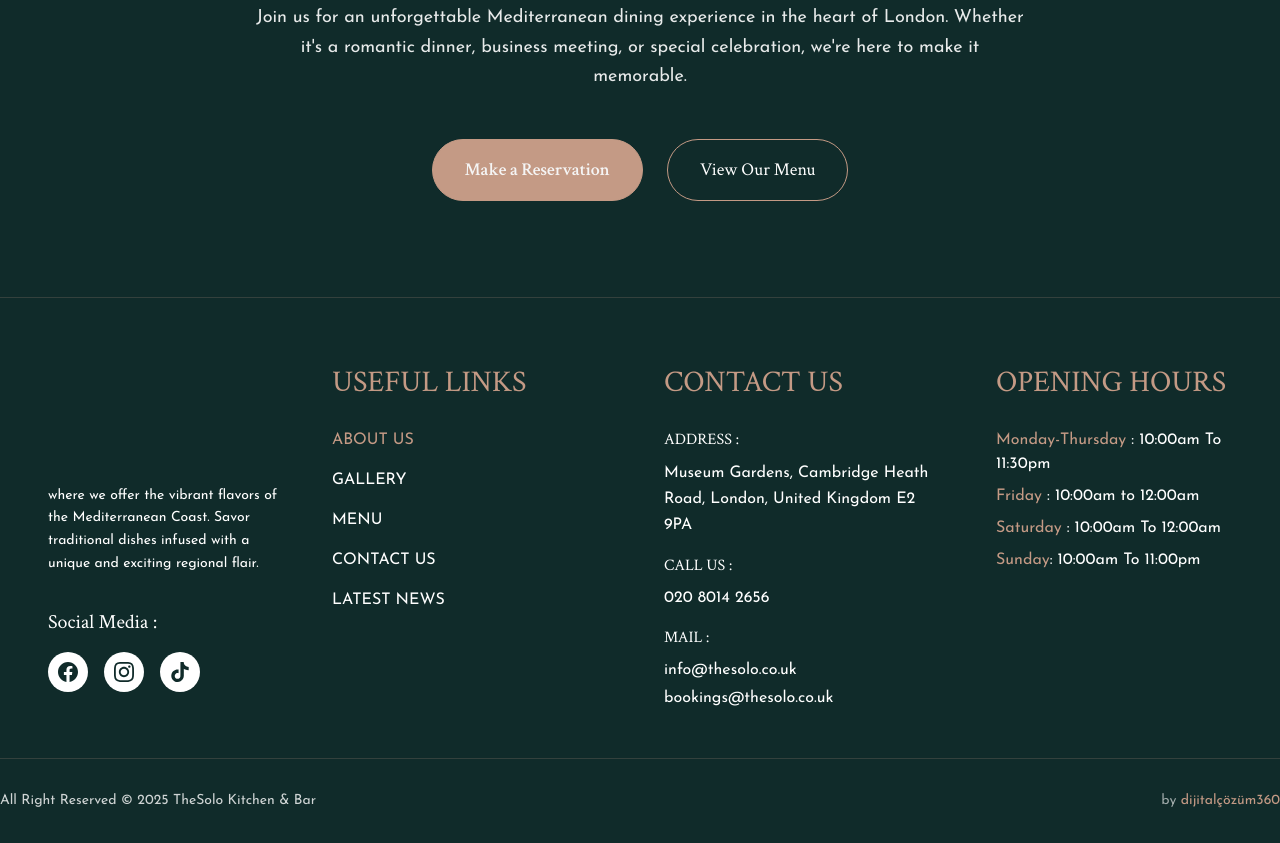
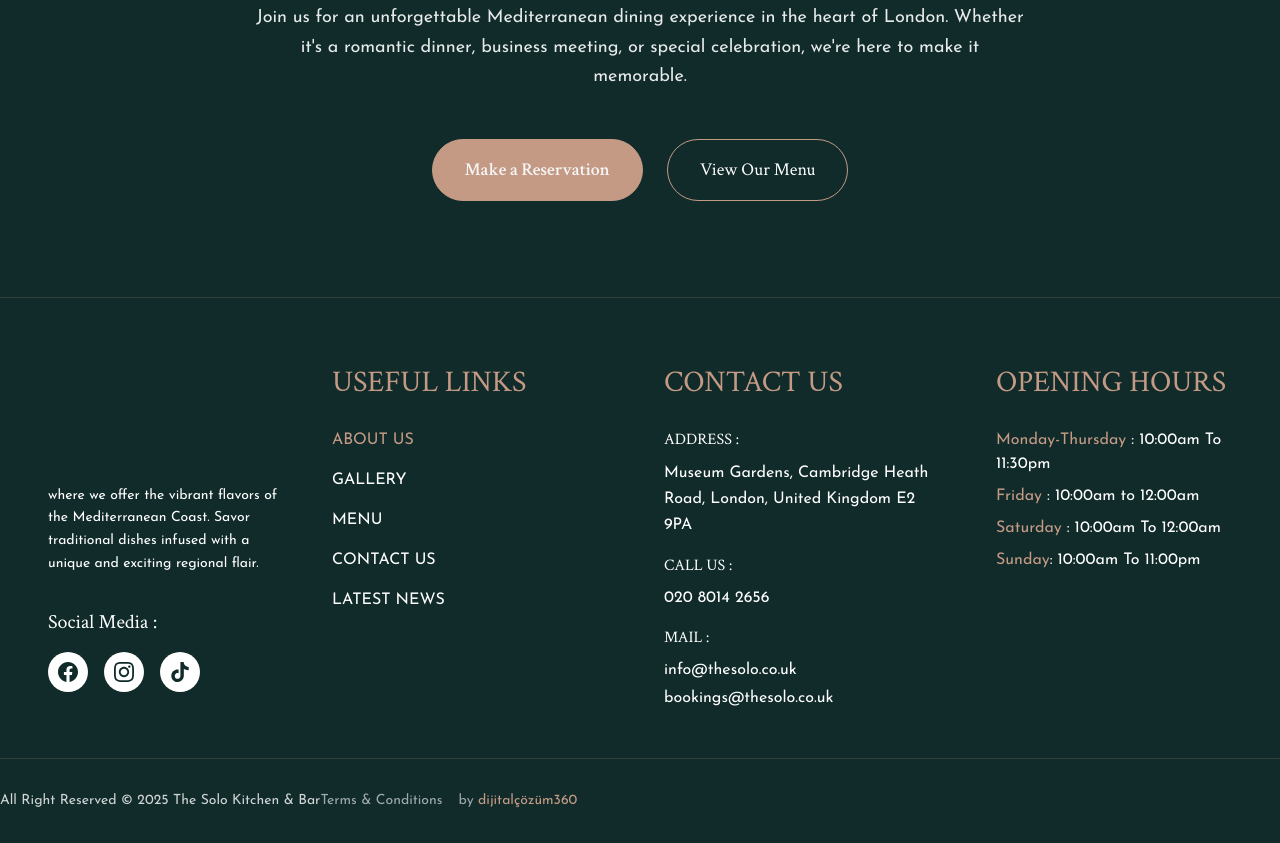
Before and after one commit to thesoloukweb/thesolo, an Astro site: page /about in a window 1280 px wide. Shown: the part 2198-3041 px from the top of the page. Built offline with nearby package versions, Linux system fonts and the light colour scheme; Astro itself is replaced by a stand-in of ours.

Commit message:
Add Terms & Conditions link to footer and fix restaurant name spacing

```diff
--- a/src/components/Footer.astro
+++ b/src/components/Footer.astro
@@ -138,15 +138,20 @@
       <div class="flex flex-col md:flex-row justify-between items-center space-y-3 md:space-y-0 text-center md:text-left">
         <!-- Copyright -->
         <p class="font-crimson text-xs sm:text-sm text-white uppercase">
-          All Right Reserved © 2025 TheSolo Kitchen & Bar
+          All Right Reserved © 2025 The Solo Kitchen & Bar
         </p>
 
-        <!-- Digital Agency Credit -->
-        <div class="flex items-center justify-center md:justify-start">
-          <span class="font-josefin text-xs sm:text-sm text-white/60 mr-2">by</span>
-          <a href="https://dijitalcozum360.com" target="_blank" class="font-crimson text-xs sm:text-sm text-brand-gold hover:text-white transition-colors duration-300">
-            dijitalçözüm360
+        <!-- Links and Credits -->
+        <div class="flex flex-col md:flex-row items-center space-y-2 md:space-y-0 md:space-x-4">
+          <a href="/pdfs/terms-and-conditions.pdf" target="_blank" class="font-josefin text-xs sm:text-sm text-white/60 hover:text-brand-gold transition-colors duration-300">
+            Terms & Conditions
           </a>
+          <div class="flex items-center">
+            <span class="font-josefin text-xs sm:text-sm text-white/60 mr-2">by</span>
+            <a href="https://dijitalcozum360.com" target="_blank" class="font-crimson text-xs sm:text-sm text-brand-gold hover:text-white transition-colors duration-300">
+              dijitalçözüm360
+            </a>
+          </div>
         </div>
       </div>
     </div>
--- a/src/components/FooterAbout.astro
+++ b/src/components/FooterAbout.astro
@@ -135,12 +135,19 @@
     <!-- Bottom Bar -->
     <div class="border-t border-brand-gold/20 pt-6 sm:pt-8">
       <div class="flex flex-col sm:flex-row items-center justify-between space-y-4 sm:space-y-0">
-        <p class="font-josefin text-small text-white/80 text-center sm:text-left">
-          All Right Reserved © 2025 TheSolo Kitchen & Bar
-        </p>
-        <p class="font-josefin text-small text-white/60 text-center sm:text-right">
-          by <span class="text-brand-gold">dijitalçözüm360</span>
-        </p>
+        <div class="flex flex-col sm:flex-row items-center justify-between space-y-2 sm:space-y-0">
+          <p class="font-josefin text-small text-white/80 text-center sm:text-left">
+            All Right Reserved © 2025 The Solo Kitchen & Bar
+          </p>
+          <div class="flex items-center space-x-4 text-center sm:text-right">
+            <a href="/pdfs/terms-and-conditions.pdf" target="_blank" class="font-josefin text-small text-white/60 hover:text-brand-gold transition-colors duration-300">
+              Terms & Conditions
+            </a>
+            <span class="font-josefin text-small text-white/60">
+              by <span class="text-brand-gold">dijitalçözüm360</span>
+            </span>
+          </div>
+        </div>
       </div>
     </div>
   </div>
```
Also changed, not shown: 1 other file.
